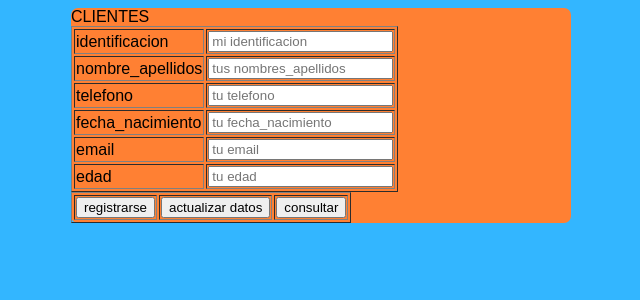
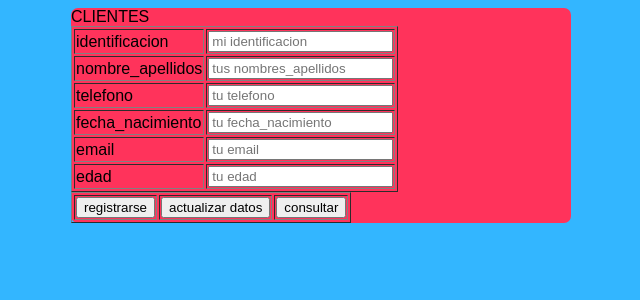
Before and after one commit to anyelacamacho03/formulario-, a PHP site: page / in a window 1280 px wide. Shown: the top 300 px of the page, without its empty margins (319-959 px from the left). Run offline with PHP 8.4, Linux system fonts and the light colour scheme.

Commit message:
Update estilosformularios.css

```diff
--- a/estilosformularios.css
+++ b/estilosformularios.css
@@ -7,7 +7,7 @@ body{
 
 .from_clientes{
   margin:auto;
-  background:#FF8033;
+  background:#FF335B;
   border-radius:7px;
   width:60%;
   max-width:500px;
```
